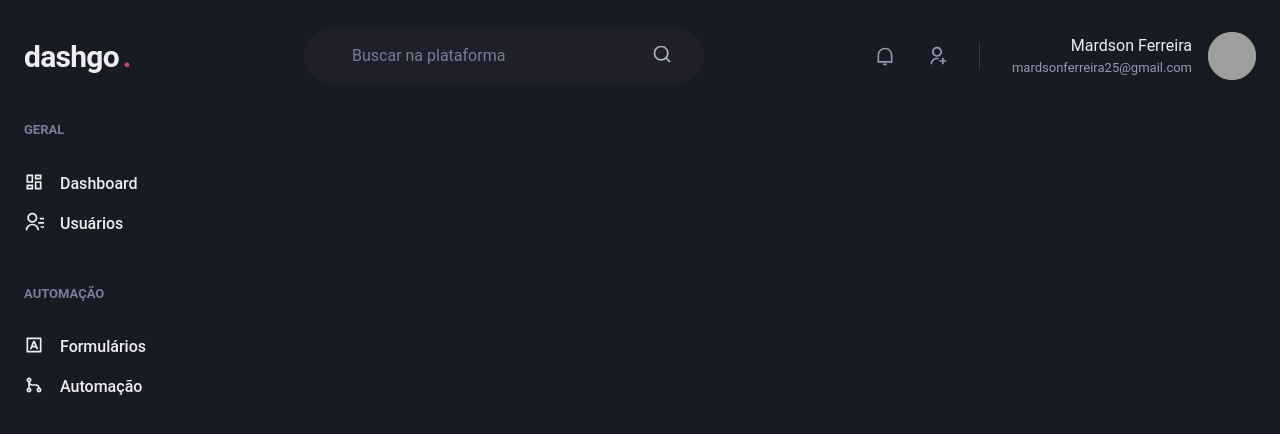
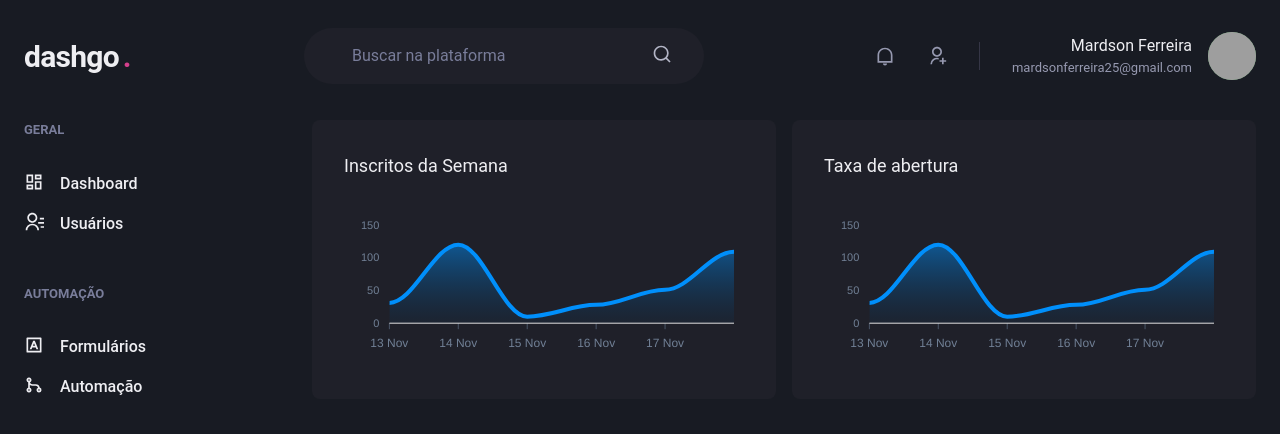
Before and after one commit to mardsonferreira/dashgo, a Next.js app: page /dashboard in a window 1280 px wide. Shown: the top 434 px of the page. Built offline with nearby package versions, Linux system fonts and the light colour scheme; grey boxes are pictures that could not be loaded.

Commit message:
Creating Dashboard page

```diff
--- a/package.json
+++ b/package.json
@@ -12,9 +12,11 @@
     "@chakra-ui/react": "^1.6.12",
     "@emotion/react": "^11.5.0",
     "@emotion/styled": "^11.3.0",
+    "apexcharts": "^3.30.0",
     "framer-motion": "^5.2.1",
     "next": "12.0.3",
     "react": "17.0.2",
+    "react-apexcharts": "^1.3.9",
     "react-dom": "17.0.2",
     "react-icons": "^4.3.1"
   },
--- a/src/pages/dashboard.tsx
+++ b/src/pages/dashboard.tsx
@@ -1,6 +1,66 @@
-import { Flex } from "@chakra-ui/react";
+import { Flex, SimpleGrid, Box, Text, theme } from "@chakra-ui/react";
+import dynamic from "next/dynamic";
+
 import { Header } from "../components/Header";
 import { Sidebar } from "../components/Sidebar";
+
+const Chart = dynamic(() => import("react-apexcharts"), {
+    ssr: false,
+});
+
+const options = {
+    chart: {
+        toolbar: {
+            show: false,
+        },
+        zoom: {
+            enabled: false,
+        },
+        foreColor: theme.colors.gray[500],
+    },
+    grid: {
+        show: false,
+    },
+    dataLabels: {
+        enabled: false,
+    },
+    tooltip: {
+        enabled: false,
+    },
+    xaxis: {
+        type: "datetime",
+        axisBoder: {
+            color: theme.colors.gray[600],
+        },
+        axisTicks: {
+            color: theme.colors.gray[600],
+        },
+        categories: [
+            "2021-11-13T00:00:00.000",
+            "2021-11-14T00:00:00.000",
+            "2021-11-15T00:00:00.000",
+            "2021-11-16T00:00:00.000",
+            "2021-11-17T00:00:00.000",
+            "2021-11-18T00:00:00.000",
+        ],
+    },
+    fill: {
+        opacity: 0.3,
+        type: "gradient",
+        gradient: {
+            shade: "dark",
+            opacityFrom: 0.7,
+            opacityTo: 0.3,
+        }
+    },
+};
+
+const series = [
+    {
+        name: "series1",
+        data: [31, 120, 10, 28, 51, 109],
+    },
+];
 
 export default function dashboard() {
     return (
@@ -9,6 +69,37 @@
 
             <Flex width="100%" my="6" maxWidth={1480} mx="auto" px="6">
                 <Sidebar />
+
+                <SimpleGrid
+                    flex="1"
+                    gap="4"
+                    minChildWidth="320px"
+                    align="flex-start"
+                >
+                    <Box p="8" bg="gray.800" borderRadius={8} pb="4">
+                        <Text fontSize="lg" mb="4">
+                            Inscritos da Semana
+                        </Text>
+                        <Chart
+                            options={options}
+                            series={series}
+                            type="area"
+                            height={160}
+                        />
+                    </Box>
+
+                    <Box p="8" bg="gray.800" borderRadius={8} pb="4">
+                        <Text fontSize="lg" mb="4">
+                            Taxa de abertura
+                        </Text>
+                        <Chart
+                            options={options}
+                            series={series}
+                            type="area"
+                            height={160}
+                        />
+                    </Box>
+                </SimpleGrid>
             </Flex>
         </Flex>
     );
```
Also changed, not shown: 1 other file (tests, documents, lock files or other folders).
